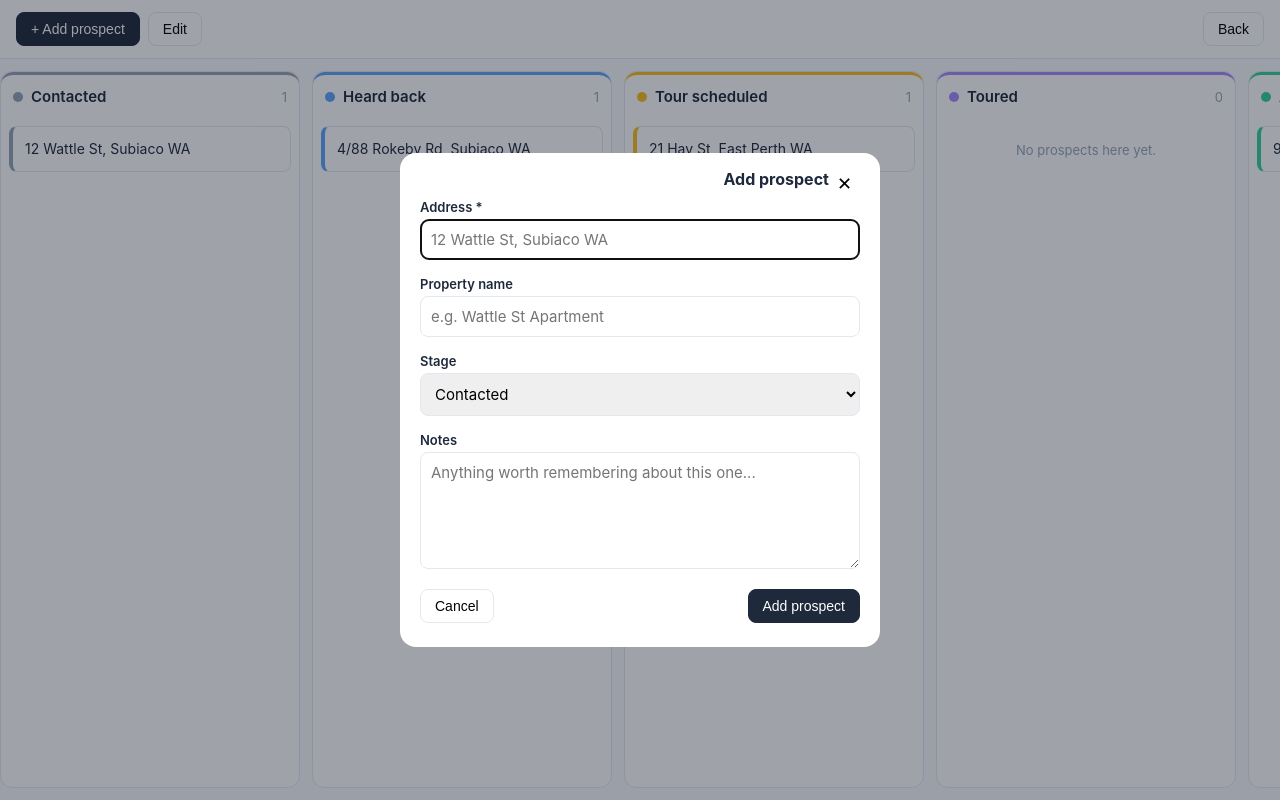
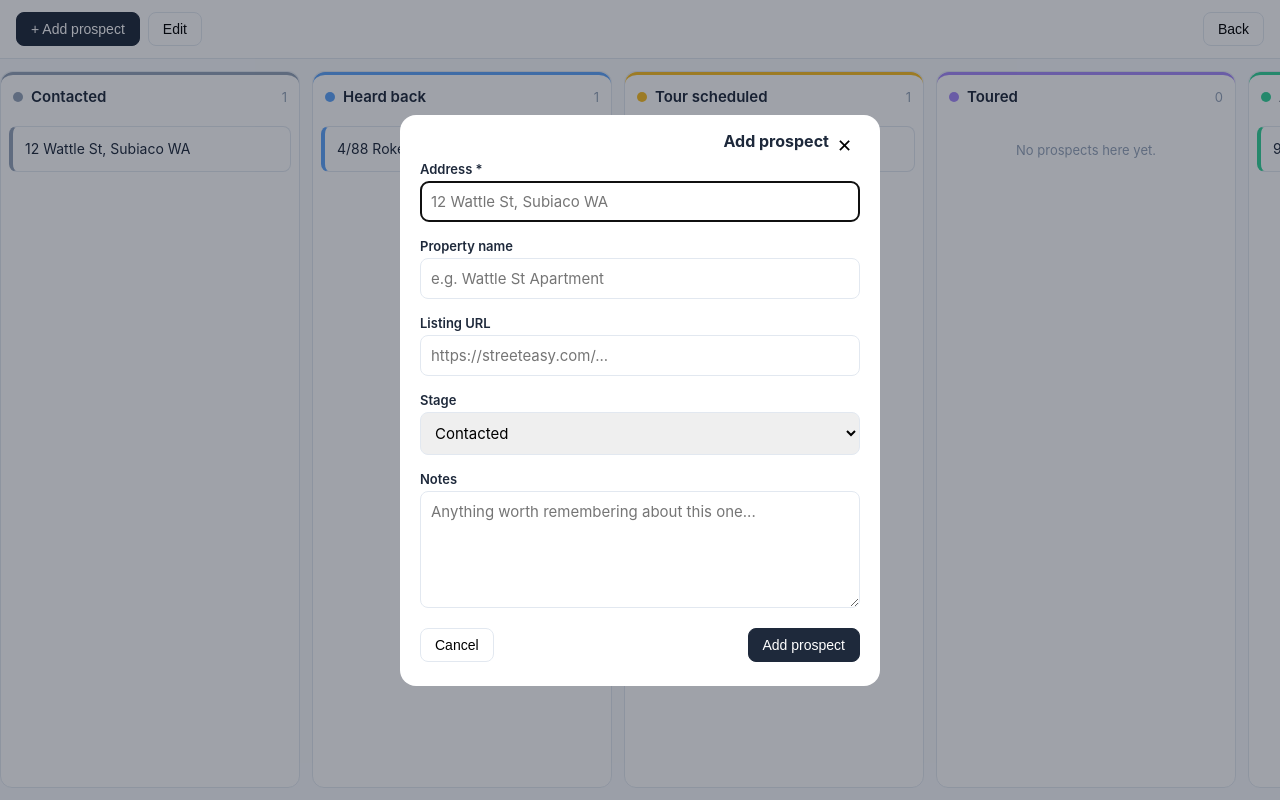
Before and after one commit to IsaacPinto1/kanban_board, a Next.js app: page /demo in a window 1280 px wide. Both pictures are taken after a click on the button "+ Add prospect". Built offline with nearby package versions, Linux system fonts and the light colour scheme.

Commit message:
add links for listings (#1)

```diff
--- a/app/api/boards/[code]/prospects/[prospectId]/route.js
+++ b/app/api/boards/[code]/prospects/[prospectId]/route.js
@@ -14,6 +14,7 @@ export async function PATCH(request, { params }) {
   const updates = { updated_at: new Date().toISOString() };
   if (body.address !== undefined) updates.address = body.address;
   if (body.property_name !== undefined) updates.property_name = body.property_name;
+  if (body.listing_url !== undefined) {updates.listing_url = body.listing_url;}
   if (body.notes !== undefined) updates.notes = body.notes;
   if (body.stage_id !== undefined) updates.stage_id = body.stage_id;
   if (body.sort_order !== undefined) updates.sort_order = body.sort_order;
--- a/app/api/boards/[code]/prospects/route.js
+++ b/app/api/boards/[code]/prospects/route.js
@@ -2,7 +2,7 @@ import { NextResponse } from 'next/server';
 import { supabase, getBoardByCode } from '../../../../../lib/db';
 
 // POST /api/boards/[code]/prospects -> create a prospect
-// body: { address, stage_id, property_name?, notes? }
+// body: { address, stage_id, property_name?, notes?, listing_url? }
 export async function POST(request, { params }) {
   const board = await getBoardByCode(params.code);
   if (!board) {
@@ -11,7 +11,10 @@ export async function POST(request, { params }) {
 
   const body = await request.json();
   if (!body.address || !body.stage_id) {
-    return NextResponse.json({ error: 'address and stage_id are required' }, { status: 400 });
+    return NextResponse.json(
+      { error: 'address and stage_id are required' },
+      { status: 400 }
+    );
   }
 
   // New cards go to the end of their stage.
@@ -22,7 +25,10 @@ export async function POST(request, { params }) {
     .order('sort_order', { ascending: false })
     .limit(1);
 
-  const nextOrder = existing && existing.length > 0 ? existing[0].sort_order + 1000 : 1000;
+  const nextOrder =
+    existing && existing.length > 0
+      ? existing[0].sort_order + 1000
+      : 1000;
 
   const { data, error } = await supabase
     .from('prospects')
@@ -32,11 +38,15 @@ export async function POST(request, { params }) {
       address: body.address,
       property_name: body.property_name || null,
       notes: body.notes || null,
+      listing_url: body.listing_url || null,
       sort_order: nextOrder,
     })
     .select()
     .single();
 
-  if (error) return NextResponse.json({ error: error.message }, { status: 400 });
+  if (error) {
+    return NextResponse.json({ error: error.message }, { status: 400 });
+  }
+
   return NextResponse.json({ prospect: data }, { status: 201 });
 }
--- a/app/globals.css
+++ b/app/globals.css
@@ -110,6 +110,23 @@ main {
 
 /* --- Card --- */
 
+.card__listing-link {
+  display: flex;
+  flex: 0 0 auto;
+  align-items: center;
+  justify-content: center;
+  width: 28px;
+  height: 28px;
+  border-radius: 6px;
+  color: #64748b;
+  text-decoration: none;
+}
+
+.card__listing-link:hover {
+  background: #f1f5f9;
+  color: #0f172a;
+}
+
 .card {
   background: #fff;
   border: 1px solid #e2e8f0;
@@ -120,6 +137,8 @@ main {
   min-height: 44px; /* comfortable tap target */
   display: flex;
   align-items: center;
+  justify-content: space-between;
+  gap: 8px;
 }
 
 .card--dragging {
@@ -129,6 +148,8 @@ main {
 .card__address {
   font-size: 14px;
   line-height: 1.4;
+  min-width: 0;
+  flex: 1;
 }
 
 /* --- Buttons --- */
--- a/components/AddProspectModal.jsx
+++ b/components/AddProspectModal.jsx
@@ -7,6 +7,7 @@ import { useState } from 'react';
 export default function AddProspectModal({ stages, onClose, onCreate }) {
   const [address, setAddress] = useState('');
   const [propertyName, setPropertyName] = useState('');
+  const [listingUrl, setListingUrl] = useState('');
   const [notes, setNotes] = useState('');
   const [stageId, setStageId] = useState(stages[0]?.id || '');
   const [error, setError] = useState('');
@@ -23,6 +24,7 @@ export default function AddProspectModal({ stages, onClose, onCreate }) {
     onCreate({
       address: address.trim(),
       property_name: propertyName.trim() || null,
+      listing_url: listingUrl.trim() || null,
       notes: notes.trim() || null,
       stage_id: stageId,
     });
@@ -60,6 +62,18 @@ export default function AddProspectModal({ stages, onClose, onCreate }) {
           value={propertyName}
           onChange={(e) => setPropertyName(e.target.value)}
           placeholder="e.g. Wattle St Apartment"
+        />
+
+        <label className="sheet__label" htmlFor="listing_url">
+          Listing URL
+        </label>
+        <input
+          id="listing_url"
+          type="url"
+          className="sheet__input"
+          value={listingUrl}
+          onChange={(e) => setListingUrl(e.target.value)}
+          placeholder="https://streeteasy.com/..."
         />
 
         <label className="sheet__label" htmlFor="stage">
--- a/components/Card.jsx
+++ b/components/Card.jsx
@@ -2,18 +2,25 @@
 
 import { Draggable } from '@hello-pangea/dnd';
 
-// Collapsed card: shows only the address (DESIGN.md section 2/6).
-// In edit mode it's a drag handle; outside edit mode, tapping opens the detail view.
+// Collapsed card: shows the address and, when available, a link to the
+// external rental listing.
 export default function Card({ prospect, index, editMode, stageColor, onOpen }) {
   return (
-    <Draggable draggableId={prospect.id} index={index} isDragDisabled={!editMode}>
+    <Draggable
+      draggableId={prospect.id}
+      index={index}
+      isDragDisabled={!editMode}
+    >
       {(provided, snapshot) => (
         <div
           ref={provided.innerRef}
           {...provided.draggableProps}
           {...provided.dragHandleProps}
           className={`card${snapshot.isDragging ? ' card--dragging' : ''}`}
-          style={{ borderLeftColor: stageColor, ...provided.draggableProps.style }}
+          style={{
+            borderLeftColor: stageColor,
+            ...provided.draggableProps.style,
+          }}
           onClick={() => {
             if (!editMode) onOpen(prospect);
           }}
@@ -21,6 +28,33 @@ export default function Card({ prospect, index, editMode, stageColor, onOpen })
           tabIndex={editMode ? undefined : 0}
         >
           <span className="card__address">{prospect.address}</span>
+
+          {prospect.listing_url && (
+            <a
+              className="card__listing-link"
+              href={prospect.listing_url}
+              target="_blank"
+              rel="noopener noreferrer"
+              aria-label={`Open listing for ${prospect.address}`}
+              onClick={(e) => e.stopPropagation()}
+            >
+              <svg
+                width="16"
+                height="16"
+                viewBox="0 0 24 24"
+                fill="none"
+                stroke="currentColor"
+                strokeWidth="2"
+                strokeLinecap="round"
+                strokeLinejoin="round"
+                aria-hidden="true"
+              >
+                <path d="M14 3h7v7" />
+                <path d="M10 14L21 3" />
+                <path d="M21 14v5a2 2 0 0 1-2 2H5a2 2 0 0 1-2-2V5a2 2 0 0 1 2-2h5" />
+              </svg>
+            </a>
+          )}
         </div>
       )}
     </Draggable>
--- a/components/CardDetailSheet.jsx
+++ b/components/CardDetailSheet.jsx
@@ -7,15 +7,21 @@ import { useState, useEffect } from 'react';
 // where the PATCH call goes once the DB is wired up (see README).
 export default function CardDetailSheet({ prospect, onClose, onSave, onDelete }) {
   const [propertyName, setPropertyName] = useState(prospect.property_name || '');
+  const [listingUrl, setListingUrl] = useState('');
   const [notes, setNotes] = useState(prospect.notes || '');
 
   useEffect(() => {
     setPropertyName(prospect.property_name || '');
+    setListingUrl(prospect.listing_url || '');
     setNotes(prospect.notes || '');
   }, [prospect]);
 
   function handleSave() {
-    onSave(prospect.id, { property_name: propertyName, notes });
+    onSave(prospect.id, {
+      property_name: propertyName,
+      listing_url: listingUrl.trim() || null,
+      notes: notes,
+    });
     onClose();
   }
 
@@ -39,6 +45,17 @@ export default function CardDetailSheet({ prospect, onClose, onSave, onDelete })
           value={propertyName}
           onChange={(e) => setPropertyName(e.target.value)}
           placeholder="e.g. Wattle St Apartment"
+        />
+        <label className="sheet__label" htmlFor="detail-listing-url">
+          Listing URL
+        </label>
+        <input
+          id="detail-listing-url"
+          type="url"
+          className="sheet__input"
+          value={listingUrl}
+          onChange={(e) => setListingUrl(e.target.value)}
+          placeholder="https://streeteasy.com/..."
         />
 
         <label className="sheet__label" htmlFor="notes">
```
Also changed, not shown: 1 other file (tests, documents, lock files or other folders).
